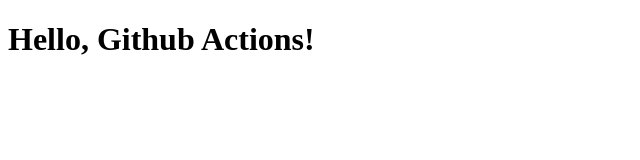
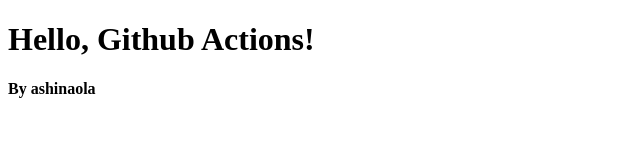
Before and after one commit to ashinaola/gh-deployment-workflow, a plain HTML site: page index.html in a window 1280 px wide. Shown: the whole page, without its empty margins (0-640 px from the left). Drawn offline with Linux system fonts and the light colour scheme.

Commit message:
testing index.html change deployment

```diff
--- a/index.html
+++ b/index.html
@@ -6,5 +6,6 @@
     </head>
     <body>
         <h1>Hello, Github Actions!</h1>
+        <h4>By ashinaola</h4>
     </body>
 </html>
```
